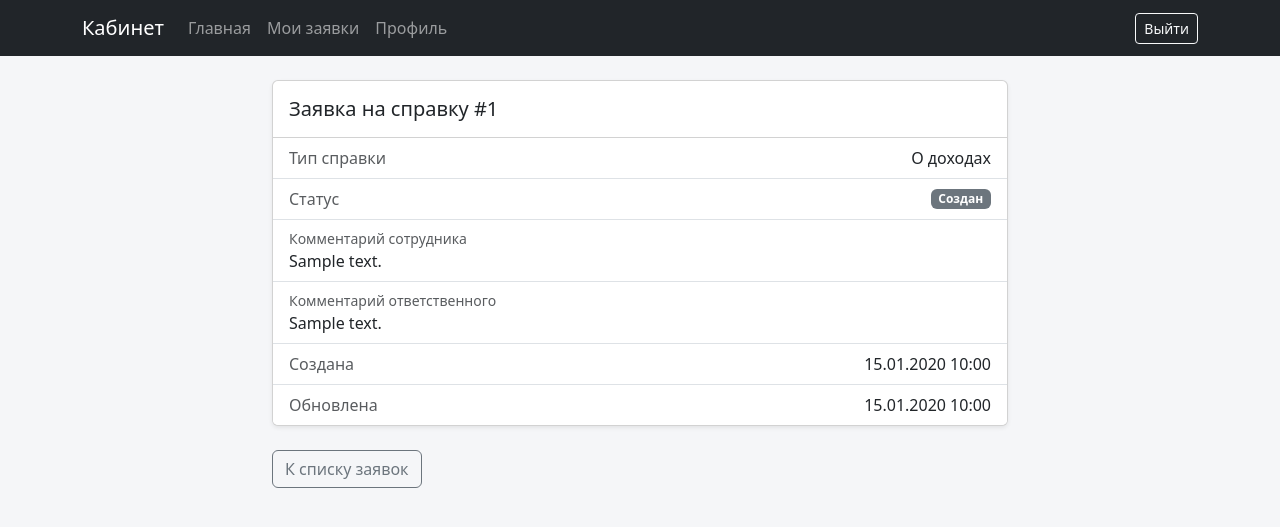
After one commit to avbolsh/portal, a Django app: page /my-certificates/1/ in a window 1280 px wide. The commit adds this page. Shown: the top 527 px of the page. Run offline with Django 5.2, Linux system fonts and the light colour scheme; a user stored in the database is signed in; tables that the repository leaves empty hold one stand-in row (values such as "Sample post").

Commit message:
добавил детальный просмотр заявки: модальное окно из списка и отдельная страница, колонка # в таблице заявок

```diff
--- /dev/null
+++ b/cabinet/templates/cabinet/certificate_detail.html
@@ -0,0 +1,17 @@
+{% extends "cabinet/base.html" %}
+
+{% block title %}Заявка #{{ cert_request.pk }}{% endblock %}
+
+{% block content %}
+<div class="row justify-content-center">
+  <div class="col-12 col-md-8">
+    <div class="card shadow-sm mb-4">
+      <div class="card-body pb-0">
+        <h2 class="h5 card-title mb-3">Заявка на справку #{{ cert_request.pk }}</h2>
+      </div>
+      {% include "cabinet/includes/certificate_detail_content.html" %}
+    </div>
+    <a href="{% url 'cabinet-my-certificates' %}" class="btn btn-outline-secondary">К списку заявок</a>
+  </div>
+</div>
+{% endblock %}
--- /dev/null
+++ b/cabinet/templates/cabinet/includes/certificate_detail_content.html
@@ -0,0 +1,26 @@
+<ul class="list-group list-group-flush">
+  <li class="list-group-item d-flex justify-content-between align-items-center">
+    <span class="text-muted">Тип справки</span>
+    <span class="text-end">{{ cert_request.get_certificate_type_display }}</span>
+  </li>
+  <li class="list-group-item d-flex justify-content-between align-items-center">
+    <span class="text-muted">Статус</span>
+    <span class="badge text-bg-{% if cert_request.status == 'created' %}secondary{% elif cert_request.status == 'processing' %}info{% elif cert_request.status == 'ready' %}success{% else %}danger{% endif %}">{{ cert_request.get_status_display }}</span>
+  </li>
+  <li class="list-group-item">
+    <div class="text-muted small">Комментарий сотрудника</div>
+    <div>{{ cert_request.description|linebreaksbr|default:"—" }}</div>
+  </li>
+  <li class="list-group-item">
+    <div class="text-muted small">Комментарий ответственного</div>
+    <div>{{ cert_request.admin_comment|linebreaksbr|default:"—" }}</div>
+  </li>
+  <li class="list-group-item d-flex justify-content-between align-items-center">
+    <span class="text-muted">Создана</span>
+    <span class="text-end text-nowrap">{{ cert_request.created_at|date:"d.m.Y H:i" }}</span>
+  </li>
+  <li class="list-group-item d-flex justify-content-between align-items-center">
+    <span class="text-muted">Обновлена</span>
+    <span class="text-end text-nowrap">{{ cert_request.updated_at|date:"d.m.Y H:i" }}</span>
+  </li>
+</ul>
--- a/cabinet/urls.py
+++ b/cabinet/urls.py
@@ -1,5 +1,5 @@
 from django.urls import path
-from .views import login_view, logout_view, dashboard_view, totp_view, my_certificates_view, profile_view
+from .views import login_view, logout_view, dashboard_view, totp_view, my_certificates_view, profile_view, certificate_detail_view
 
 urlpatterns = [
         path("login/", login_view, name="cabinet-login"),
@@ -7,5 +7,6 @@ urlpatterns = [
         path("", dashboard_view, name="cabinet-dashboard"),
         path("totp/", totp_view, name="cabinet-totp"),
         path("my-certificates/", my_certificates_view, name="cabinet-my-certificates"),
+        path("my-certificates/<int:pk>/", certificate_detail_view, name="cabinet-certificate-detail"),
         path("profile", profile_view, name="cabinet-profile"),
         ]
--- a/cabinet/views.py
+++ b/cabinet/views.py
@@ -1,6 +1,6 @@
 import pyotp
 from django.contrib.auth import authenticate, login, logout
-from django.shortcuts import render, redirect
+from django.shortcuts import render, redirect, get_object_or_404
 from django.contrib.auth.decorators import login_required
 from django.contrib.auth import get_user_model
 from django.views.decorators.http import require_POST
@@ -91,3 +91,8 @@ def my_certificates_view(request):
 
     requests = CertificateRequest.objects.filter(user=request.user).order_by("-created_at")
     return render(request, "cabinet/my_certificates.html", {"requests": requests})
+
+@login_required
+def certificate_detail_view(request, pk):
+    cert_request = get_object_or_404(CertificateRequest, pk=pk, user=request.user)
+    return render(request, "cabinet/certificate_detail.html", {"cert_request": cert_request})
```
Also changed, not shown: cabinet/templates/cabinet/includes/certificate_detail_modal.html (added, +17 -0 lines), cabinet/templates/cabinet/my_certificates.html (+6 -1 lines).
